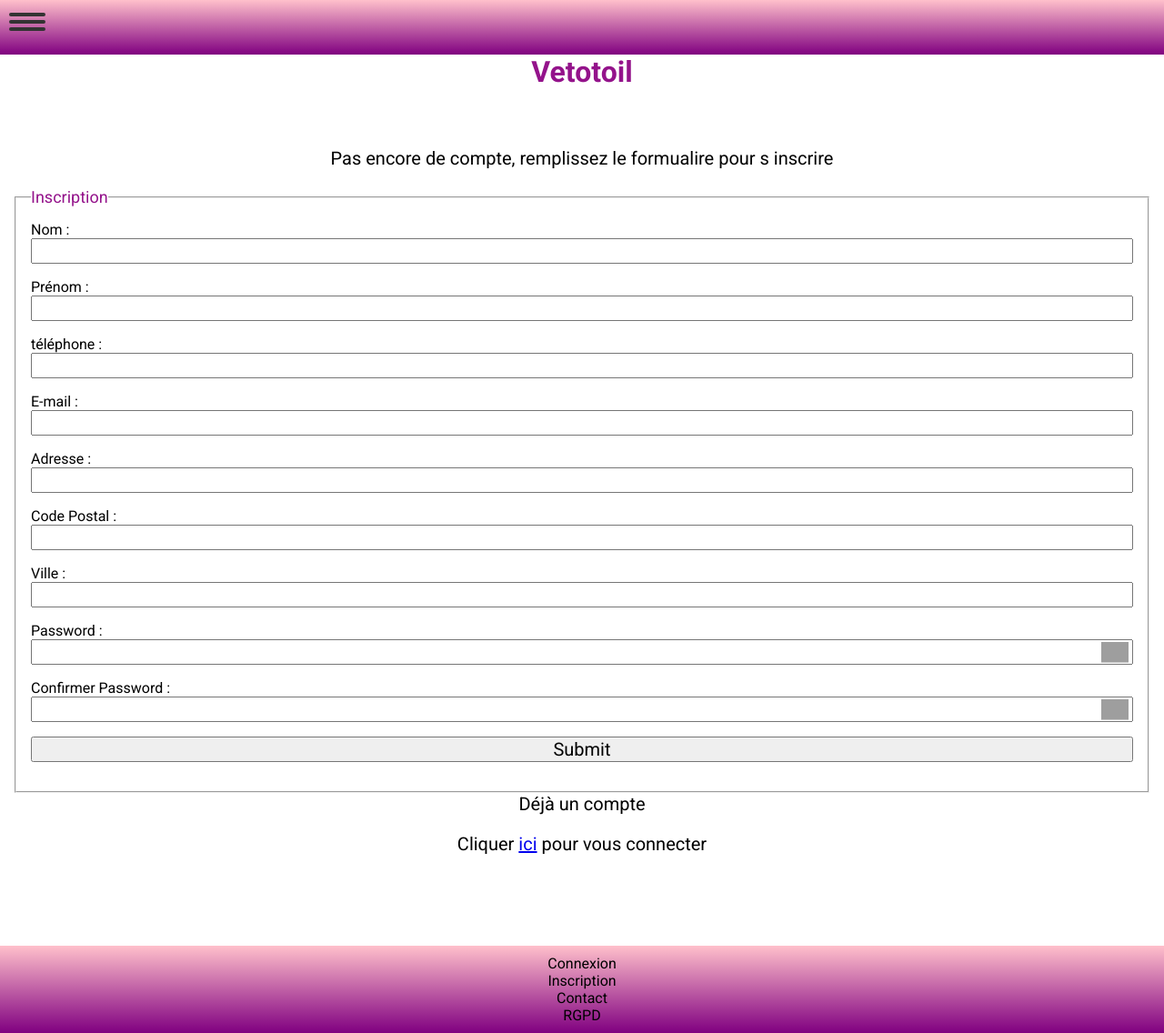
After one commit to sly08051980/projet-examen, a PHP site: page /assets/page/inscription.html in a window 1280 px wide. The commit adds this page. Shown: the whole page at 91% size. Run offline with PHP 8.4, Linux system fonts and the light colour scheme; grey boxes are pictures that could not be loaded.

Commit message:
inscription

```diff
--- /dev/null
+++ b/assets/js/inscription.js
@@ -0,0 +1,41 @@
+console.log('inscription');
+
+document.addEventListener('DOMContentLoaded',function(){
+    document.getElementById("submite").addEventListener("click", function(event) {
+        event.preventDefault();
+        if (checkFormFields()) {
+            document.querySelector("form").submit();
+        } else {
+
+        }
+    });
+
+    function checkFormFields() {
+        let formFields = document.querySelectorAll("#nom, #prenom, #telephone, #email, #adresse, #codepostal, #ville, #password, #password-confirm");
+        let emptyFields =[];
+        for (var i = 0; i < formFields.length; i++) {
+            if (formFields[i].value.trim() === "") {
+                emptyFields.push(formFields[i].id);
+
+            }
+        }
+        if (emptyFields.length > 0) {
+            alert(`Veuillez remplir le(s) champ(s) : ${emptyFields.join(", ")}`);
+            return false;
+        }
+        const password=document.getElementById("password").value;
+        const confirmPassword=document.getElementById("password-confirm").value;
+        if (password !==confirmPassword) {
+            alert("les mots de passe sont différents");
+            return false;
+
+        }else{
+
+            return true;
+
+        }
+
+
+    }
+
+})
--- /dev/null
+++ b/assets/page/inscription.html
@@ -0,0 +1,80 @@
+<!DOCTYPE html>
+<html lang="fr">
+<head>
+    <meta charset="UTF-8">
+    <meta name="viewport" content="width=device-width, initial-scale=1.0">
+    <link rel="stylesheet" href="../sass/style.css">
+    <script src="../js/header_footer.js"defer></script>
+    <script src="../js/inscription.js"defer></script>
+    <link rel="stylesheet" href="https://fonts.googleapis.com/css2?family=Roboto:wght@400;700&display=swap">
+
+    <title>Inscription</title>
+</head>
+<body>
+    <header>
+
+    </header>
+    <main>
+        <div class="connexion-inscription">
+            <p>Pas encore de compte, remplissez le formualire pour s inscrire</p>
+            <form>
+                <fieldset>
+                  <legend>Inscription</legend>
+                    <div class="flex">
+                        <label>Nom : </label>
+                        <input type="text" id="nom">
+                    </div>
+                    <div class="flex">
+                        <label>Prénom : </label>
+                        <input type="text" id="prenom">
+                    </div>
+                    <div class="flex">
+                        <label>téléphone : </label>
+                        <input type="text" id="telephone">
+                    </div>
+                  <div class="flex">
+                      <label>E-mail : </label>
+                      <input type="text" id="email">
+
+                  </div>
+                <div class="flex">
+                    <label>Adresse : </label>
+                    <input type="text" id="adresse">
+                </div>
+                <div class="flex">
+                    <label>Code Postal : </label>
+                    <input type="text" id="codepostal">
+                </div>
+                <div class="flex">
+                    <label>Ville : </label>
+                    <input type="text" id="ville">
+                </div>
+                  <div class="flex">
+                    <label>Password : </label>
+                    <div class="password-container">
+                      <input type="password" id="password" class="password-input">
+                      <img src="../images/oeil.png" id = "oeil" class="oeil-icon">
+                    </div>
+                  </div>
+                  <div class="flex">
+                    <label>Confirmer Password : </label>
+                    <div class="password-container">
+                      <input type="password" id="password-confirm" class="password-input">
+                      <img src="../images/oeil.png" id = "oeil" class="oeil-icon">
+                    </div>
+                  </div>
+                  <div class="flex">
+                    <input type="submit" id="submite"></label>
+                  </div>
+                </fieldset>
+            </form>
+            <p>Déjà un compte </p>
+            <p>Cliquer <a href="#">ici</a> pour vous connecter</p>
+        </div>
+    </main>
+    <footer>
+
+    </footer>
+
+</body>
+</html>
--- a/assets/sass/style.css
+++ b/assets/sass/style.css
@@ -155,40 +155,40 @@ li {
   list-style: none;
 }
 
-main .connexion {
+main .connexion-inscription {
   padding-bottom: 5em;
 }
-main .connexion p {
+main .connexion-inscription p {
   text-align: center;
   font-size: 20px;
   padding-bottom: 1em;
 }
-main .connexion fieldset {
+main .connexion-inscription fieldset {
   padding: 1em;
 }
-main .connexion legend {
+main .connexion-inscription legend {
   font-size: 18px;
   color: rgb(148, 19, 139);
 }
-main .connexion .flex {
+main .connexion-inscription .flex {
   display: flex;
   flex-direction: column;
   padding-bottom: 1em;
 }
-main .connexion .flex input {
+main .connexion-inscription .flex input {
   font-size: 20px;
 }
-main .connexion .flex .password-container {
+main .connexion-inscription .flex .password-container {
   position: relative;
+  display: flex;
+  align-items: center;
 }
-main .connexion .flex .password-container img {
-  width: 20px;
-  height: 20px;
+main .connexion-inscription .flex .password-input {
+  padding-right: 30px;
+  flex: 1;
 }
-main .connexion .flex .password-container .password-input {
-  padding-right: 30px;
-}
-main .connexion .flex .password-container .password-input .oeil-icon {
+main .connexion-inscription .flex .oeil-icon {
+  width: 30px;
   position: absolute;
   top: 50%;
   right: 5px;
--- a/assets/sass/style.scss
+++ b/assets/sass/style.scss
@@ -1,7 +1,7 @@
 @import "../sass/libs/header";
 @import "../sass/libs/footer";
 @import "../sass/libs/mention_legal";
-@import "../sass/libs/connexion";
+@import "../sass/libs/connexion-inscription";
 
 $color_1: #333;
 $color_2: rgb(148,19,139);
```
Also changed, not shown: assets/js/connexion.js (+15 -1 lines), assets/page/connexion.html (+4 -4 lines), assets/sass/libs/_connexion-inscription.scss (added, +47 -0 lines), assets/sass/libs/_connexion.scss (deleted, +0 -49 lines), 1 other file.
